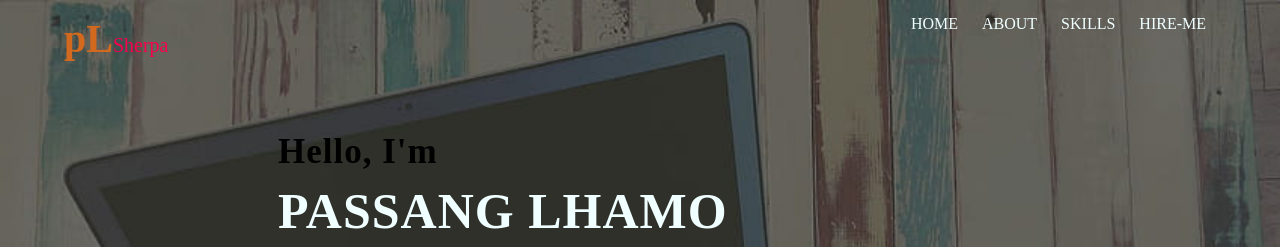
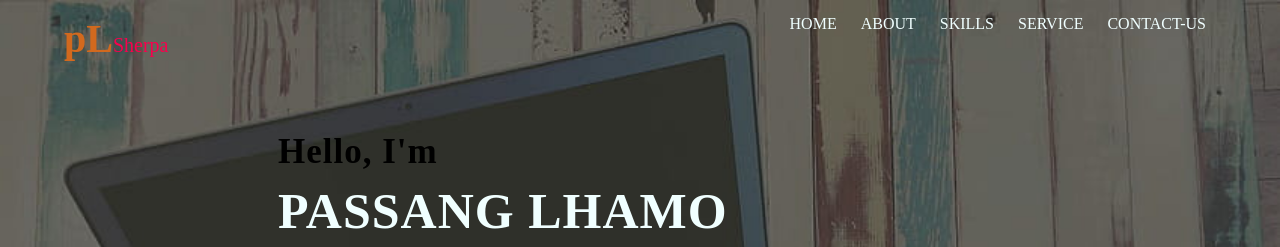
Before and after one commit to Passang2023/passang, a plain HTML site: page index.html in a window 1280 px wide. Shown: the top 247 px of the page. Drawn offline with Linux system fonts and the light colour scheme; files whose address does not match are found by name.

Commit message:
Update index.html

```diff
--- a/index.html
+++ b/index.html
@@ -19,7 +19,8 @@
                     <a href="">HOME</a>
                     <a href="">ABOUT</a>
                     <a href="">SKILLS</a>
-                    <a href="">HIRE-ME</a>
+                    <a href="">SERVICE</a>
+                    <a href="">CONTACT-US</a>
                 </nav>
             </header>
 
@@ -290,7 +291,7 @@
             <li><a href="">HOME</a></li>
             <li><a href="">ABOUT</a></li>
             <li><a href="">SERVICE</a></li>
-            <li><a href="">HIRE-ME</a></li>
+            <li><a href="">CONTACT-US</a></li>
         </ul>
     </div >
 
```
